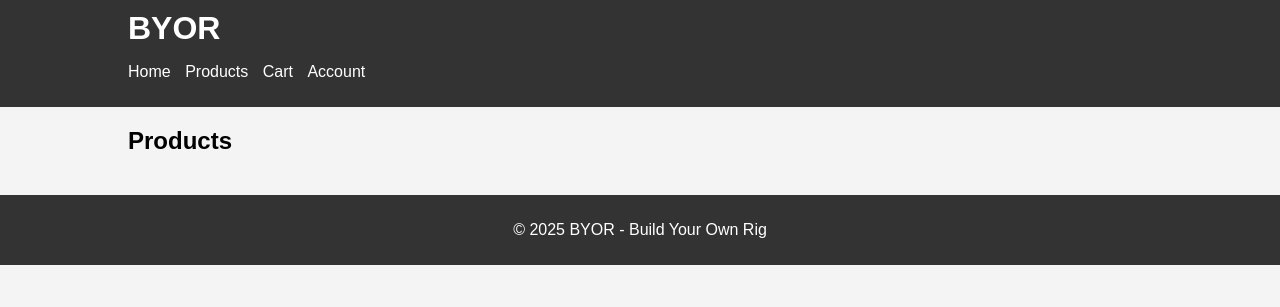
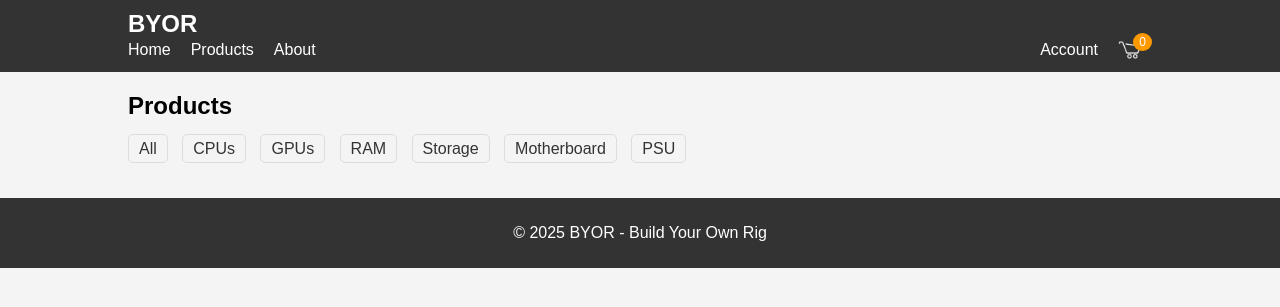
Before and after one commit to Miggycraft/BYOR, a PHP site: page /Products.php in a window 1280 px wide. Shown: the top 307 px of the page. Run offline with PHP 8.4, Linux system fonts and the light colour scheme; data that the repository does not hold is empty.

Commit message:
populated Products.php, improve overall design

```diff
--- a/Products.php
+++ b/Products.php
@@ -2,19 +2,37 @@
 include 'includes/header.php';
 include 'includes/db.php';
 
-$stmt = $conn->query("SELECT * FROM products");
+$category = $_GET['category'] ?? 'all'; // Get the selected category from the URL
+
+if ($category === 'all') {
+    $stmt = $conn->query("SELECT * FROM products");
+} else {
+    $stmt = $conn->prepare("SELECT * FROM products WHERE category = ?");
+    $stmt->execute([$category]);
+}
+
 $products = $stmt->fetchAll(PDO::FETCH_ASSOC);
 ?>
 <main>
     <div class="container">
         <h2>Products</h2>
+        <div class="category-filter">
+            <a href="Products.php?category=all">All</a>
+            <a href="Products.php?category=CPUs">CPUs</a>
+            <a href="Products.php?category=GPUs">GPUs</a>
+            <a href="Products.php?category=RAM">RAM</a>
+            <a href="Products.php?category=Storage">Storage</a>
+            <a href="Products.php?category=Motherboard">Motherboard</a>
+            <a href="Products.php?category=PSU">PSU</a>
+        </div>
         <div class="product-grid">
             <?php foreach ($products as $product): ?>
                 <div class="product-card">
                     <img src="images/<?php echo $product['image']; ?>" alt="<?php echo $product['name']; ?>">
                     <h3><?php echo $product['name']; ?></h3>
                     <p><?php echo $product['description']; ?></p>
-                    <p>$<?php echo $product['price']; ?></p>
+                    <p><strong>Price:</strong> $<?php echo $product['price']; ?></p>
+                    <p><strong>Category:</strong> <?php echo $product['category']; ?></p>
                     <button onclick="addToCart(<?php echo $product['id']; ?>)">Add to Cart</button>
                 </div>
             <?php endforeach; ?>
--- a/includes/header.php
+++ b/includes/header.php
@@ -7,6 +7,8 @@
     <meta name="viewport" content="width=device-width, initial-scale=1.0">
     <title>BYOR - Build Your Own Rig</title>
     <link rel="stylesheet" href="styles/style.css">
+    <!-- Add Font Awesome for icons (optional) -->
+    <link rel="stylesheet" href="https://cdnjs.cloudflare.com/ajax/libs/font-awesome/6.0.0/css/all.min.css">
 </head>
 
 <body>
@@ -14,11 +16,21 @@
         <div class="container">
             <h1>BYOR</h1>
             <nav>
-                <ul>
-                    <li><a href="Home.php">Home</a></li>
+                <!-- Left-aligned navigation -->
+                <ul class="nav-left">
+                    <li style="margin-left:0px;"><a href="Home.php">Home</a></li>
                     <li><a href="Products.php">Products</a></li>
-                    <li><a href="Cart.php">Cart</a></li>
+                    <li><a href="About.php">About</a></li>
+                </ul>
+                <!-- Right-aligned navigation -->
+                <ul class="nav-right">
                     <li><a href="Account.php">Account</a></li>
+                    <li>
+                        <a href="Cart.php" class="cart-icon">
+                            <img src="images/cart-icon.png" alt="Cart">
+                            <span class="cart-count">0</span> <!-- Optional: Display cart item count -->
+                        </a>
+                    </li>
                 </ul>
             </nav>
         </div>
--- a/db_script.sql
+++ b/sql/db_script.sql
@@ -13,5 +13,6 @@ CREATE TABLE products (
     name VARCHAR(100) NOT NULL,
     price DECIMAL(10, 2) NOT NULL,
     description TEXT,
-    image VARCHAR(255)
+    image VARCHAR(255),
+    category ENUM('CPUs', 'GPUs', 'RAM', 'Storage', 'Motherboard', 'PSU') NOT NULL
 );
--- a/styles/style.css
+++ b/styles/style.css
@@ -10,29 +10,85 @@ body {
     margin: 0 auto;
 }
 
+/* Header Styles */
 header {
     background-color: #333;
     color: #fff;
     padding: 10px 0;
 }
+/*
+header .container {
+    display: flex;
+    justify-content: space-evenly;
+    align-items: center;
+    padding: 0 20px;
+} */
 
 header h1 {
     margin: 0;
+    font-size: 24px;
+}
+
+/* Navigation */
+nav {
+    display: flex;
+    flex-grow: 1;
+    justify-content: space-between;
 }
 
 nav ul {
     list-style: none;
+    margin: 0;
     padding: 0;
+    display: flex;
+    align-items: center;
+}
+
+nav ul.nav-left {
+    margin: 0;
+}
+
+nav ul.nav-right {
+    margin-left: auto;
 }
 
 nav ul li {
-    display: inline;
-    margin-right: 10px;
+    margin: 0 10px;
 }
 
 nav ul li a {
     color: #fff;
     text-decoration: none;
+    font-size: 16px;
+    display: flex;
+    align-items: center;
+}
+
+nav ul li a:hover {
+    color: #ff9900;
+}
+
+/* Cart Icon Styles */
+.cart-icon {
+    position: relative;
+    display: flex;
+    align-items: center;
+}
+
+.cart-icon img {
+    width: 24px;
+    height: 24px;
+}
+
+.cart-count {
+    position: absolute;
+    top: -5px;
+    right: -10px;
+    background-color: #ff9900;
+    color: #fff;
+    border-radius: 50%;
+    padding: 2px 6px;
+    font-size: 12px;
 }
 
 .product-grid {
@@ -61,3 +117,40 @@ footer {
     padding: 10px 0;
     margin-top: 20px;
 }
+
+.category-filter {
+    margin-bottom: 20px;
+}
+
+.category-filter a {
+    margin-right: 10px;
+    text-decoration: none;
+    color: #333;
+    padding: 5px 10px;
+    border: 1px solid #ddd;
+    border-radius: 5px;
+}
+
+.category-filter a:hover {
+    background-color: #333;
+    color: #fff;
+}
+
+button {
+    background-color: #ff9900;
+    color: #fff;
+    border: none;
+    padding: 10px 20px;
+    border-radius: 25px;
+    font-size: 16px;
+    cursor: pointer;
+    transition: background-color 0.3s ease;
+}
+
+button:hover {
+    background-color: #e68a00;
+}
+
+button:active {
+    background-color: #cc7a00;
+}
```
Also changed, not shown: About.php (added, +8 -0 lines), sql/db_populate.sql (added, +8 -0 lines), README.md, images/amd_ryzen.jpg (added), images/asus_motherboard.jpg (added), images/cart-icon.png (added), images/cart-icon_alt.png (added), images/cart-icon_old.png (added), images/corsair_ram.jpg (added), images/evga_psu.jpg (added), images/intel_i9.jpg (added), images/rtx_4090.jpg (added), images/samsung_ssd.webp (added).
